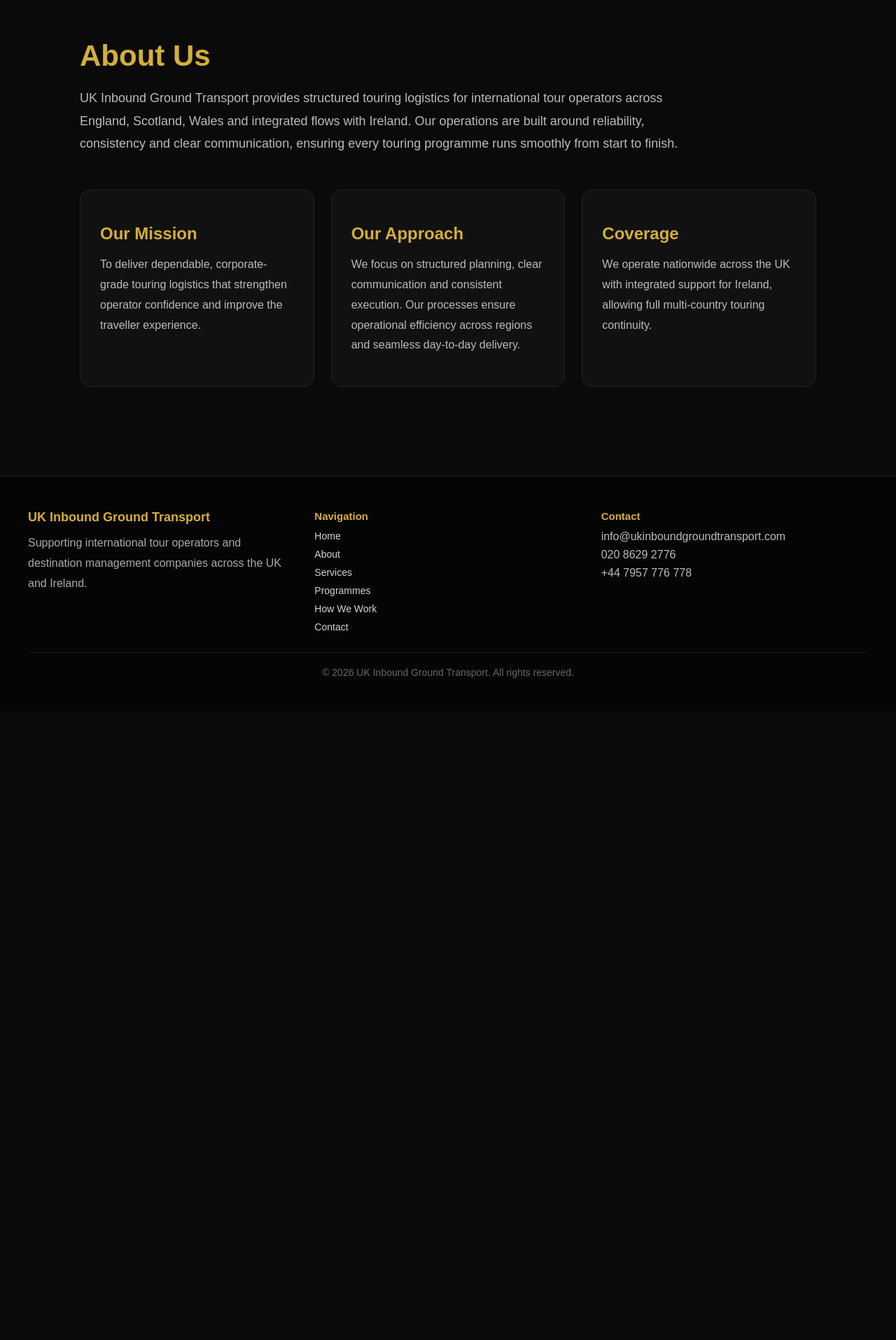
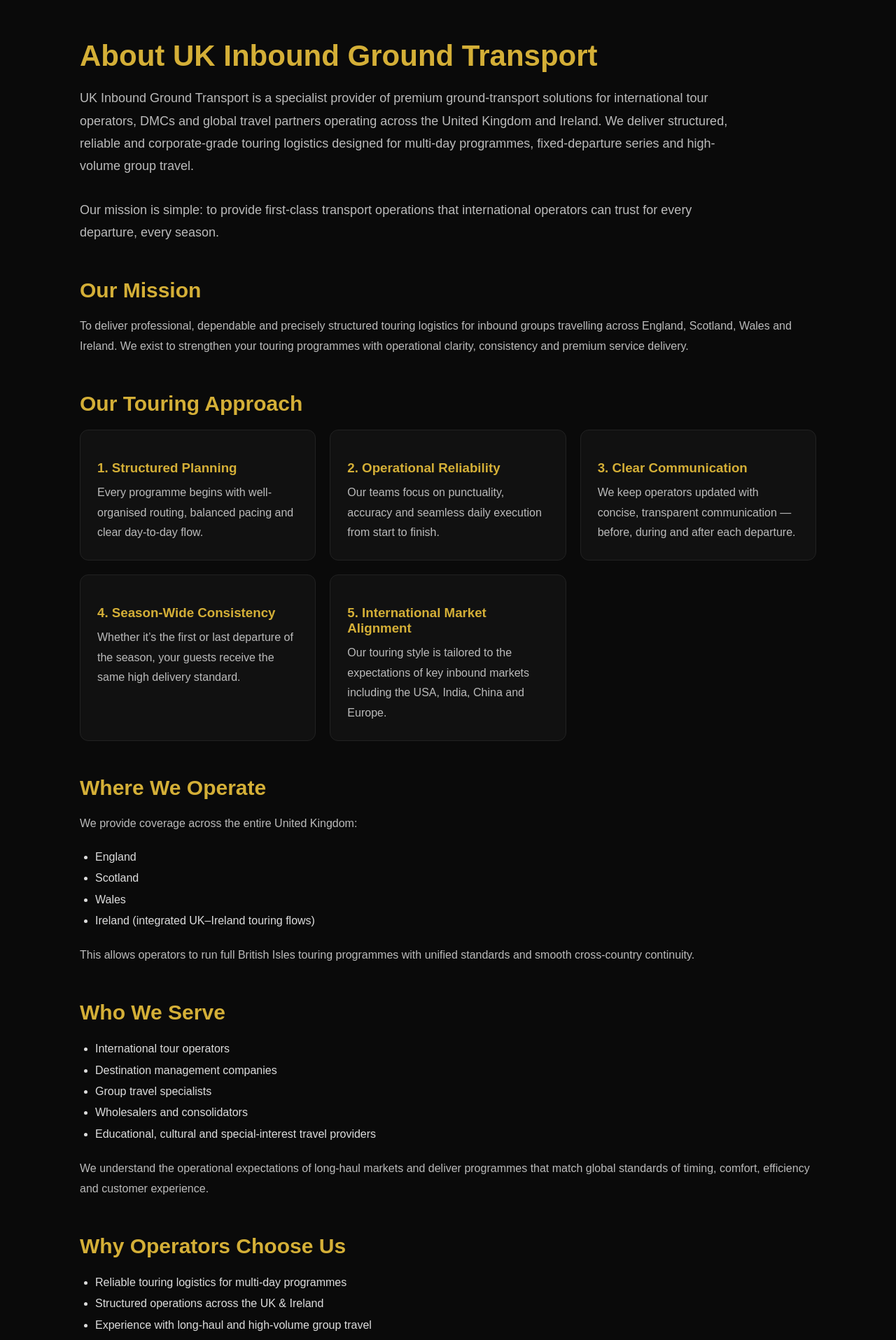
Before and after one commit to kandiahtk-crypto/ukigt-website, a Next.js app: page /about in a window 1280 px wide. Shown: the part 180-2095 px from the top of the page at 70% size. Before the commit the page ends 1197 px from the top, so only its background shows below. Built offline with nearby package versions, Linux system fonts and the light colour scheme.

Commit message:
Revise About page content and layout
Updated the content and structure of the About page to better reflect the services and mission of UK Inbound Ground Transport. Adjusted styles and added sections for clarity and improved presentation.

```diff
--- a/app/about/page.tsx
+++ b/app/about/page.tsx
@@ -7,7 +7,6 @@ export default function AboutPage() {
         margin: "0 auto",
       }}
     >
-      {/* TITLE */}
       <h1
         style={{
           fontSize: "42px",
@@ -15,89 +14,210 @@ export default function AboutPage() {
           marginBottom: "20px",
         }}
       >
-        About Us
+        About UK Inbound Ground Transport
       </h1>
 
-      {/* INTRO */}
+      <p
+        style={{
+          fontSize: "18px",
+          lineHeight: 1.8,
+          color: "#bbb",
+          marginBottom: "30px",
+          maxWidth: "950px",
+        }}
+      >
+        UK Inbound Ground Transport is a specialist provider of premium
+        ground-transport solutions for international tour operators, DMCs and
+        global travel partners operating across the United Kingdom and Ireland.
+        We deliver structured, reliable and corporate-grade touring logistics
+        designed for multi-day programmes, fixed-departure series and
+        high-volume group travel.
+      </p>
+
       <p
         style={{
           fontSize: "18px",
           lineHeight: 1.8,
           color: "#bbb",
           marginBottom: "50px",
-          maxWidth: "900px",
+          maxWidth: "950px",
         }}
       >
-        UK Inbound Ground Transport provides structured touring logistics for
-        international tour operators across England, Scotland, Wales and
-        integrated flows with Ireland. Our operations are built around
-        reliability, consistency and clear communication, ensuring every touring
-        programme runs smoothly from start to finish.
+        Our mission is simple: to provide first-class transport operations that
+        international operators can trust for every departure, every season.
       </p>
 
-      {/* GRID SECTIONS */}
-      <div
+      <section style={section}>
+        <h2 style={heading}>Our Mission</h2>
+        <p style={text}>
+          To deliver professional, dependable and precisely structured touring
+          logistics for inbound groups travelling across England, Scotland,
+          Wales and Ireland. We exist to strengthen your touring programmes with
+          operational clarity, consistency and premium service delivery.
+        </p>
+      </section>
+
+      <section style={section}>
+        <h2 style={heading}>Our Touring Approach</h2>
+
+        <div style={grid}>
+          <Card
+            title="1. Structured Planning"
+            text="Every programme begins with well-organised routing, balanced pacing and clear day-to-day flow."
+          />
+          <Card
+            title="2. Operational Reliability"
+            text="Our teams focus on punctuality, accuracy and seamless daily execution from start to finish."
+          />
+          <Card
+            title="3. Clear Communication"
+            text="We keep operators updated with concise, transparent communication — before, during and after each departure."
+          />
+          <Card
+            title="4. Season-Wide Consistency"
+            text="Whether it’s the first or last departure of the season, your guests receive the same high delivery standard."
+          />
+          <Card
+            title="5. International Market Alignment"
+            text="Our touring style is tailored to the expectations of key inbound markets including the USA, India, China and Europe."
+          />
+        </div>
+      </section>
+
+      <section style={section}>
+        <h2 style={heading}>Where We Operate</h2>
+        <p style={text}>
+          We provide coverage across the entire United Kingdom:
+        </p>
+
+        <ul style={list}>
+          <li>England</li>
+          <li>Scotland</li>
+          <li>Wales</li>
+          <li>Ireland (integrated UK–Ireland touring flows)</li>
+        </ul>
+
+        <p style={text}>
+          This allows operators to run full British Isles touring programmes
+          with unified standards and smooth cross-country continuity.
+        </p>
+      </section>
+
+      <section style={section}>
+        <h2 style={heading}>Who We Serve</h2>
+
+        <ul style={list}>
+          <li>International tour operators</li>
+          <li>Destination management companies</li>
+          <li>Group travel specialists</li>
+          <li>Wholesalers and consolidators</li>
+          <li>Educational, cultural and special-interest travel providers</li>
+        </ul>
+
+        <p style={text}>
+          We understand the operational expectations of long-haul markets and
+          deliver programmes that match global standards of timing, comfort,
+          efficiency and customer experience.
+        </p>
+      </section>
+
+      <section style={section}>
+        <h2 style={heading}>Why Operators Choose Us</h2>
+
+        <ul style={list}>
+          <li>Reliable touring logistics for multi-day programmes</li>
+          <li>Structured operations across the UK &amp; Ireland</li>
+          <li>Experience with long-haul and high-volume group travel</li>
+          <li>Flexible support for series departures and seasonal programmes</li>
+          <li>Premium brand presentation and professional communication</li>
+        </ul>
+
+        <p style={text}>
+          We don’t just move passengers — we elevate your touring programme with
+          a dependable, premium-quality transport foundation.
+        </p>
+      </section>
+
+      <section
         style={{
-          display: "grid",
-          gap: "24px",
-          gridTemplateColumns: "repeat(auto-fit, minmax(260px, 1fr))",
+          marginTop: "40px",
+          padding: "32px",
+          background: "#111",
+          border: "1px solid #222",
+          borderRadius: "14px",
         }}
       >
-        {/* MISSION */}
-        <div
-          style={{
-            background: "#111",
-            padding: "28px",
-            borderRadius: "14px",
-            border: "1px solid #222",
-          }}
-        >
-          <h2 style={{ color: "#d4af37", marginBottom: "12px" }}>
-            Our Mission
-          </h2>
-          <p style={{ color: "#bbb", lineHeight: 1.8 }}>
-            To deliver dependable, corporate-grade touring logistics that
-            strengthen operator confidence and improve the traveller experience.
-          </p>
-        </div>
+        <h2 style={heading}>Get in Touch</h2>
 
-        {/* APPROACH */}
-        <div
-          style={{
-            background: "#111",
-            padding: "28px",
-            borderRadius: "14px",
-            border: "1px solid #222",
-          }}
-        >
-          <h2 style={{ color: "#d4af37", marginBottom: "12px" }}>
-            Our Approach
-          </h2>
-          <p style={{ color: "#bbb", lineHeight: 1.8 }}>
-            We focus on structured planning, clear communication and consistent
-            execution. Our processes ensure operational efficiency across
-            regions and seamless day-to-day delivery.
-          </p>
-        </div>
+        <p style={text}>
+          For operator enquiries or programme planning:
+        </p>
 
-        {/* COVERAGE */}
-        <div
-          style={{
-            background: "#111",
-            padding: "28px",
-            borderRadius: "14px",
-            border: "1px solid #222",
-          }}
-        >
-          <h2 style={{ color: "#d4af37", marginBottom: "12px" }}>
-            Coverage
-          </h2>
-          <p style={{ color: "#bbb", lineHeight: 1.8 }}>
-            We operate nationwide across the UK with integrated support for
-            Ireland, allowing full multi-country touring continuity.
-          </p>
-        </div>
-      </div>
+        <p style={contactLine}>📧 info@ukinboundgroundtransport.com</p>
+        <p style={contactLine}>☎️ 020 8629 2776</p>
+        <p style={contactLine}>📱 +44 7957 776 778</p>
+
+        <p style={{ ...text, marginTop: "20px", marginBottom: 0 }}>
+          We provide fast responses, structured operational planning and full
+          support for inbound touring programmes.
+        </p>
+      </section>
     </main>
   );
 }
+
+function Card({
+  title,
+  text,
+}: {
+  title: string;
+  text: string;
+}) {
+  return (
+    <div
+      style={{
+        background: "#111",
+        padding: "24px",
+        borderRadius: "12px",
+        border: "1px solid #222",
+      }}
+    >
+      <h3 style={{ color: "#d4af37", marginBottom: "10px" }}>{title}</h3>
+      <p style={{ color: "#bbb", lineHeight: 1.8, margin: 0 }}>{text}</p>
+    </div>
+  );
+}
+
+const section: React.CSSProperties = {
+  marginBottom: "50px",
+};
+
+const heading: React.CSSProperties = {
+  color: "#d4af37",
+  fontSize: "30px",
+  marginBottom: "20px",
+};
+
+const text: React.CSSProperties = {
+  color: "#bbb",
+  lineHeight: 1.8,
+  marginBottom: "18px",
+};
+
+const list: React.CSSProperties = {
+  color: "#ddd",
+  lineHeight: 1.9,
+  paddingLeft: "22px",
+  marginBottom: "20px",
+};
+
+const grid: React.CSSProperties = {
+  display: "grid",
+  gap: "20px",
+  gridTemplateColumns: "repeat(auto-fit, minmax(260px, 1fr))",
+};
+
+const contactLine: React.CSSProperties = {
+  color: "#ddd",
+  margin: "0 0 8px",
+};
```
